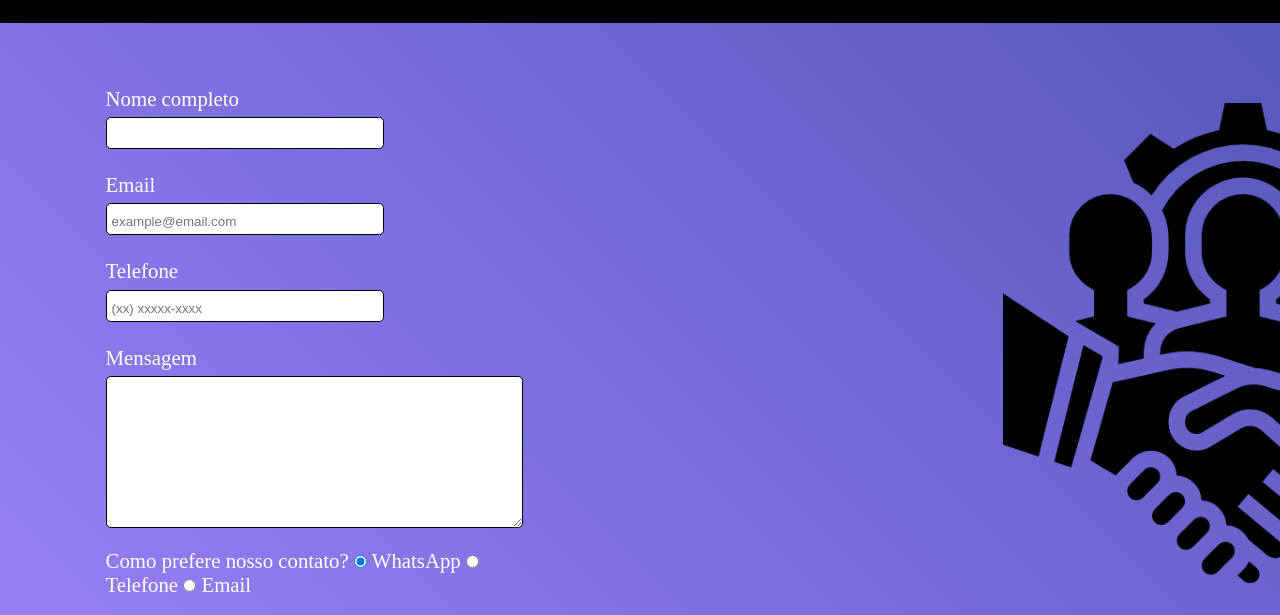
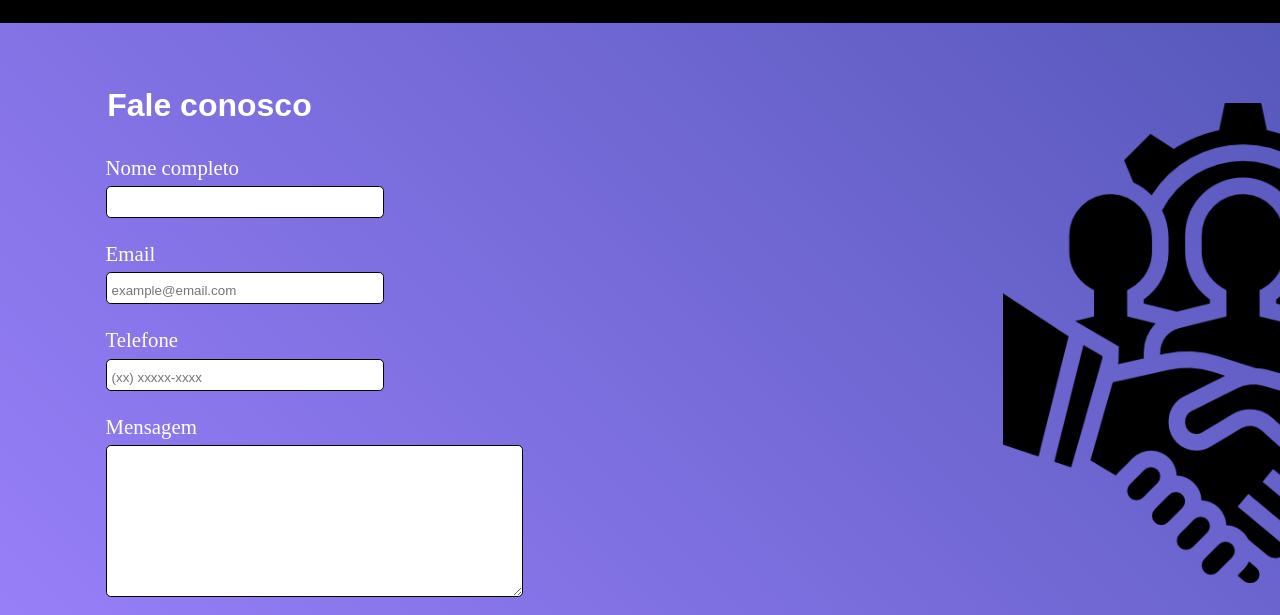
Before and after one commit to JonathanGLopes/TwistedTech, a plain HTML site: page contato.html in a window 1280 px wide. Shown: the part 182-797 px from the top of the page. Drawn offline with Linux system fonts and the light colour scheme; files whose address does not match are found by name; a web font is replaced by a local one.

Commit message:
Edit contact page

```diff
--- a/contato.html
+++ b/contato.html
@@ -36,8 +36,10 @@
     </header>
 
     <main class="main-content">
+
         <form>
             <div class="wrapper-form">
+                <h2 class="titleform"> Fale conosco </h2>
                 <fieldset>
                     <div class="wrapform">
                         <label for="nome"> Nome completo </label>
--- a/main-form.css
+++ b/main-form.css
@@ -1,3 +1,9 @@
+.titleform {
+    font-size: 2rem;
+    font-family: sans-serif;
+    margin-bottom: 2rem;
+    margin-left: 2.7rem;
+}
 .wrapper-form {
     margin-left: 4em;
     margin-top: 4em;
```
